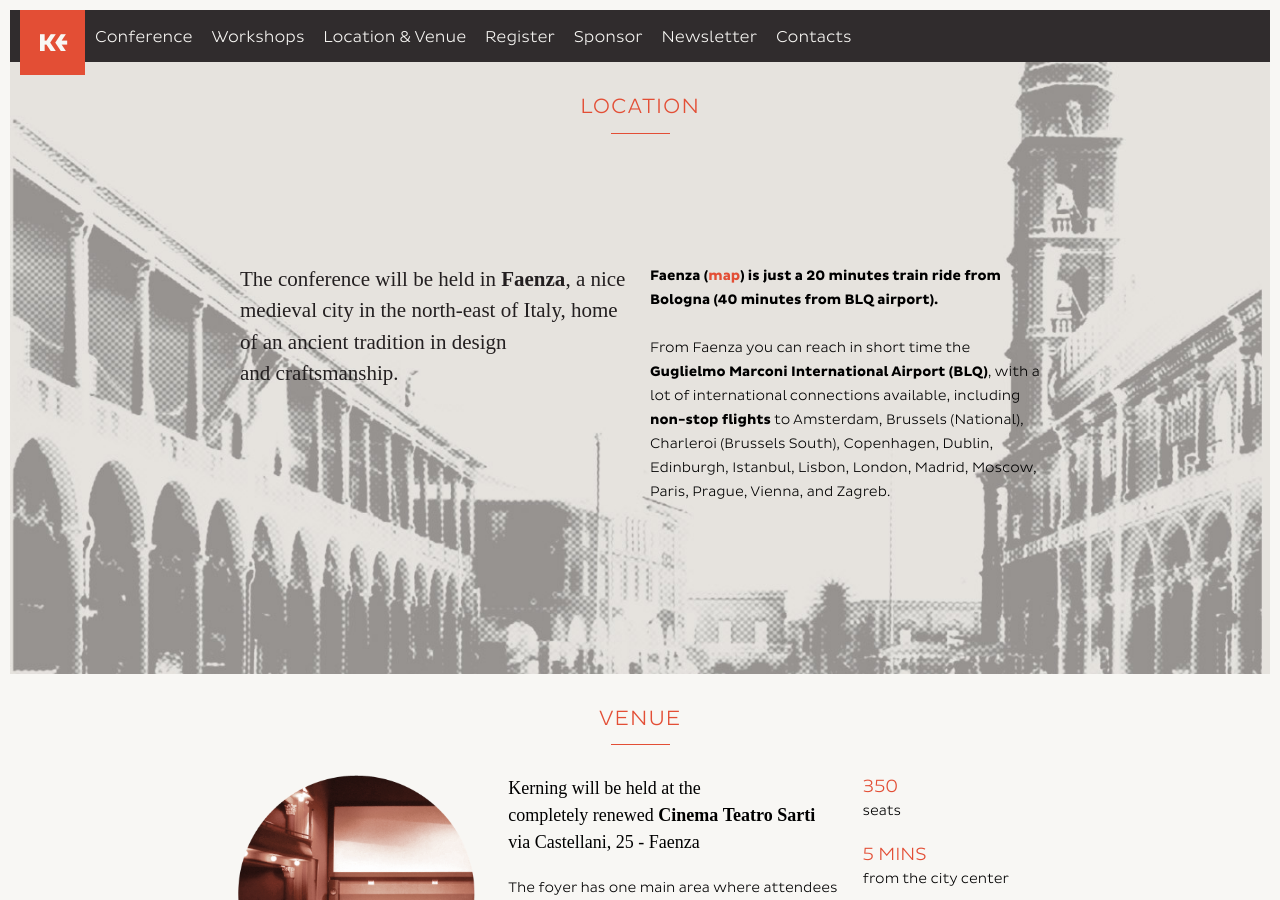
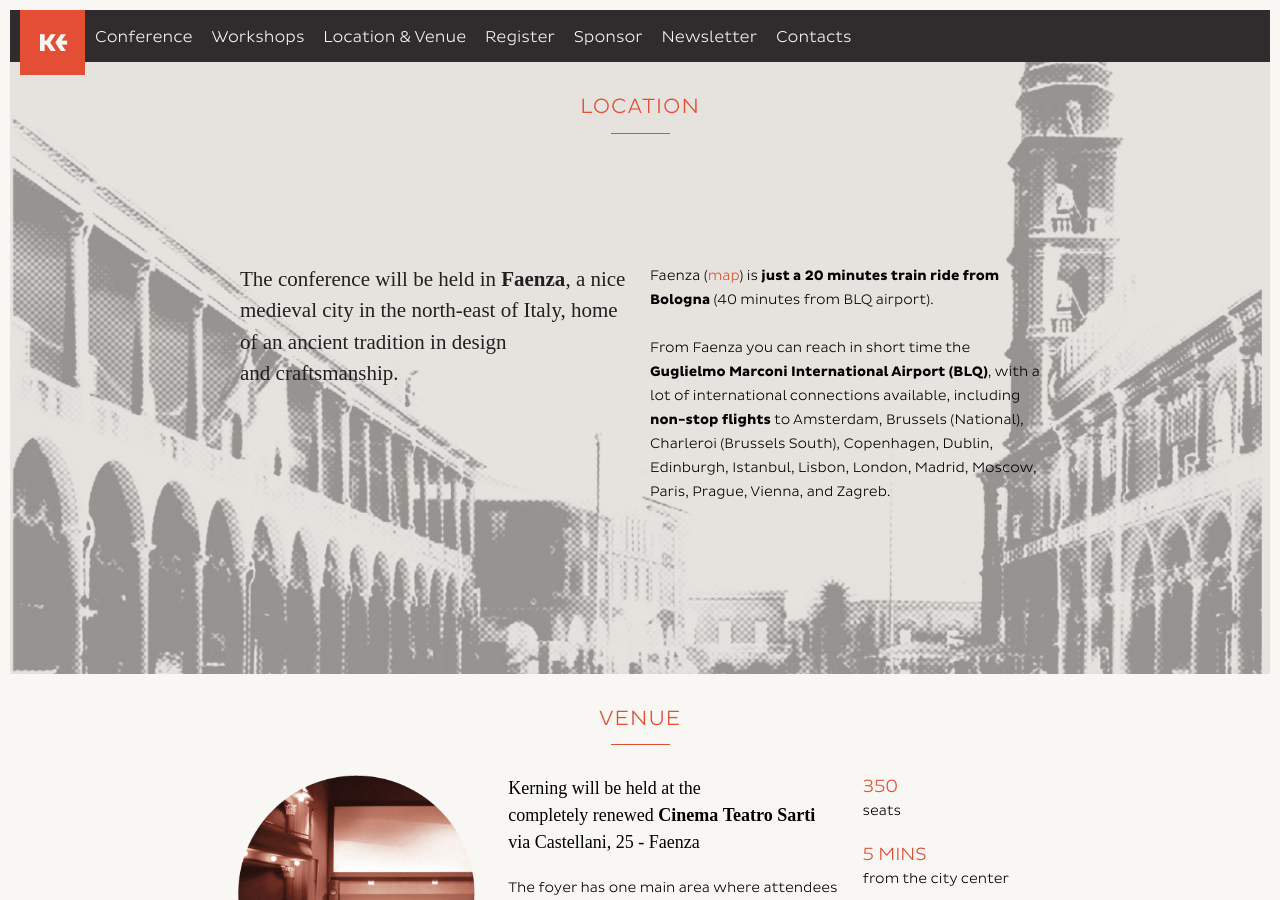
Before and after one commit to GrUSP/2013.kerning.it, a Jekyll site: the page built from location.html, in a window 1280 px wide and 900 px high. Built offline with Jekyll 4.4.1, drawn with Linux system fonts in a browser that asks for light colours; nearby versions of some CDN libraries; Markdown is read by kramdown in place of the engine named in the settings; some of the changed lines change nothing that is shown.

Commit message:
Another small copy fix

```diff
--- a/_includes/section-location.html
+++ b/_includes/section-location.html
@@ -8,7 +8,7 @@
 
 				<p class="col">
 					<!--<b>Faenza (<a href="http://goo.gl/maps/nQILb">map</a>) is placed in the north of Italy well connected to Bologna and Florence stations and&nbsp;airports.</b>-->
-					<b>Faenza (<a href="http://goo.gl/maps/nQILb">map</a>) is just a 20 minutes train ride from Bologna (40 minutes from BLQ airport).</b>
+					Faenza (<a href="http://goo.gl/maps/nQILb">map</a>) is <b>just a 20 minutes train ride from Bologna</b> (40 minutes from BLQ airport).
 					<br></br>
 					From Faenza you can reach in short time the <b>Guglielmo Marconi International Airport (BLQ)</b>, with a lot of international connections available, including <b>non-stop flights</b> to Amsterdam, Brussels (National), Charleroi (Brussels South), Copenhagen, Dublin, Edinburgh, Istanbul, Lisbon, London, Madrid, Moscow, Paris, Prague, Vienna,
 					and&nbsp;Zagreb.</b>
```
